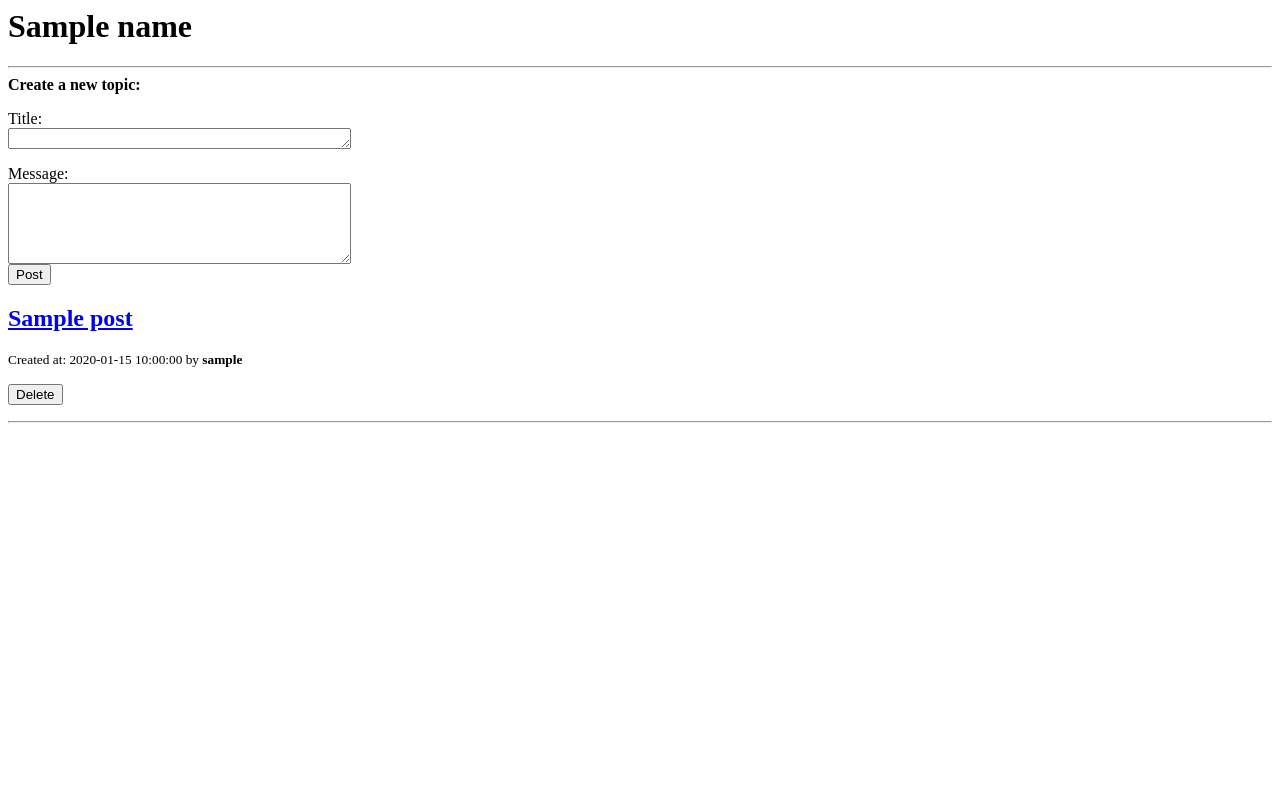
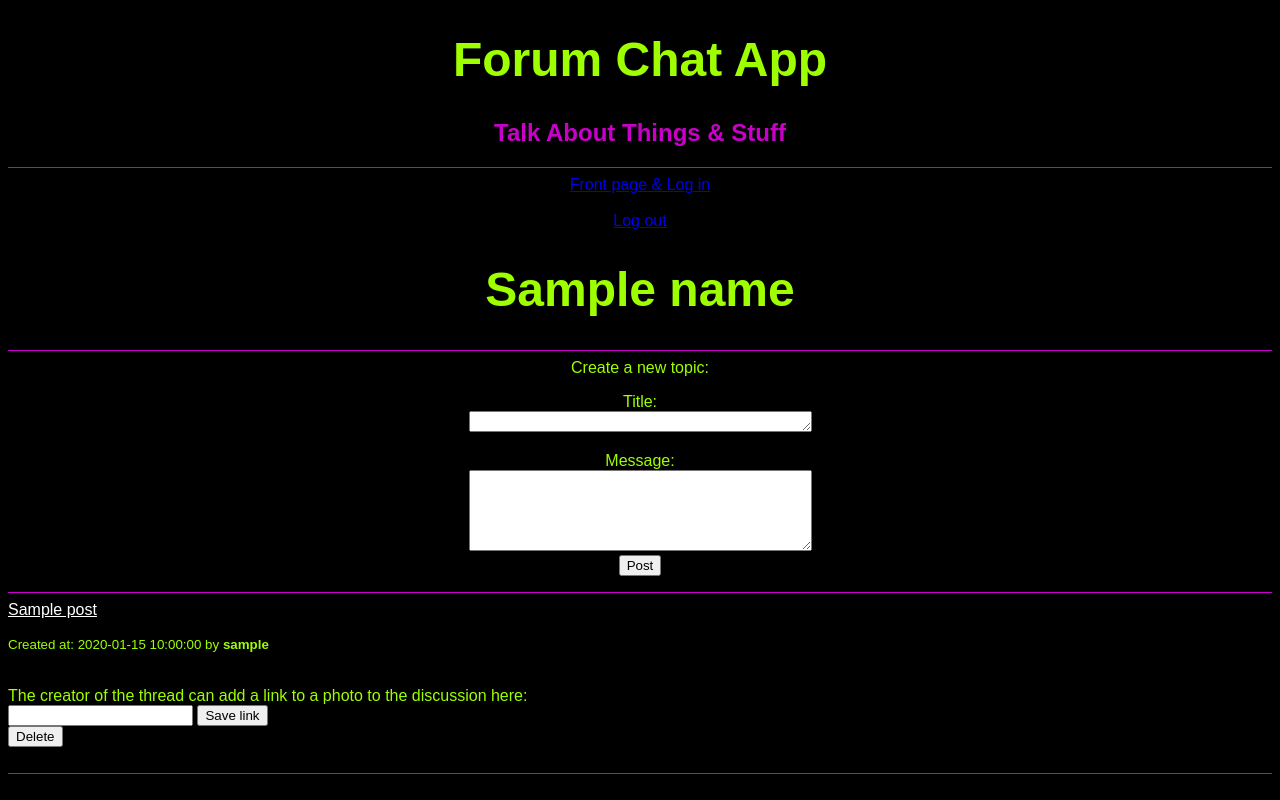
Before and after one commit to lujada/forum-chat-app, a Flask app: template templates/Areas.html in a window 1280 px wide. Run offline with Flask 2, Linux system fonts and the light colour scheme; the visitor is signed in with stand-in values (Sample User, id 1); the template is opened without the code that fills it: most values are stand-ins (such as "Sample title", 1, 10 or a date in 2020).

Commit message:
Added css styling, added layout file, Create user checks that the new username is unique. fixed some other bugs and polished the layout a bit.

```diff
--- a/app.py
+++ b/app.py
@@ -5,7 +5,9 @@ from flask import Flask
 from flask import redirect, render_template, request, session
 from flask_sqlalchemy import SQLAlchemy
 from os import getenv
+from sqlalchemy import null
 from werkzeug.security import check_password_hash, generate_password_hash
+import secrets
 
 app = Flask(__name__)
 app.config["SQLALCHEMY_TRACK_MODIFICATIONS"] = False
@@ -40,13 +42,23 @@ def login():
         else:
             session["username"] = username
             session["userid"] = user.id
+            print(type(session["userid"]), 'useridtype')
+            print(session["userid"], 'id login')
             session["admin"] = user.admin
             session["login_message"] = " "
+            session["csrf_token"] = secrets.token_hex(16)
             return redirect("/")
 
 @app.route("/createuser", methods=["POST"])
 def create_user():
     username = request.form["username"]
+    sql = "SELECT username from users WHERE username=:username"
+    result = db.session.execute(sql, {"username":username})
+    unique = result.fetchall()
+    if unique != []:
+        session["login_message"] = "The username is already taken!"
+        return redirect("/")
+
     password = request.form["password"]
     admin = request.form["admin"]
     hash_value = generate_password_hash(password)
@@ -57,7 +69,10 @@ def create_user():
     session["login_message"] = " "
     session["username"] = username
     session["userid"] = user_id
-    session["admin"] = admin
+    print(type(session["userid"]), 'userid')
+    print(session["userid"], 'id create')
+    session["admin"] = bool(admin)
+    session["csrf_token"] = secrets.token_hex(16)
     return redirect("/")
 
 @app.route("/logout")
@@ -66,6 +81,7 @@ def logout():
     del session["userid"]
     del session["admin"]
     session["login_message"] = " "
+    session["csrf_token"] = ""
     return redirect("/")
 
 @app.route("/newuser")
@@ -92,13 +108,23 @@ def topic(id):
     sql = "SELECT title, id FROM posts WHERE id=:id"
     result = db.session.execute(sql, {"id":id})
     title = result.fetchone()
-    return render_template("Messages.html", messages=messages, title=title)
+
+    sql = "SELECT link FROM photos WHERE topic_id=:id"
+    result = db.session.execute(sql, {"id":id})
+    image = result.fetchone()
+    return render_template("Messages.html", messages=messages, title=title, image=image)
 
 
 @app.route("/new_post", methods=["POST"])
 def new_post():
+    if session["csrf_token"] != request.form["csrf_token"]:
+        return render_template("error.html", error="An error occurred")
     title = request.form["title"]
+    if len(title) > 50:
+        return render_template("error.html", error="The title should not exceed 50 characters")
     content = request.form["content"]
+    if len(content) > 5000:
+        return render_template("error.html", error="Your message is too long! (max 5000 characters)")
     name = request.form["name"]
     sql = "SELECT id FROM areas WHERE area=:name"
     result = db.session.execute(sql, {"name":name})
@@ -114,10 +140,12 @@ def new_post():
     db.session.execute(sql, {"post_id":returned_id, "content":content, "user_id":user_id})
     db.session.commit()
 
-    return redirect(f"/{name}")
+    return redirect(f"/area/{area_id}")
 
 @app.route("/<string:name>/reply", methods=["POST"])
 def reply(name:str):
+    if session["csrf_token"] != request.form["csrf_token"]:
+        return render_template("error.html", error="An error occurred")
     post_id = request.form["id"]
     content = request.form["content"]
     user_id = session["userid"]
@@ -155,9 +183,21 @@ def delete_message(id):
     db.session.commit()
     return redirect("/")
 
+@app.route("/save_image_link", methods=["POST"])
+def add_photo():
+    link = request.form["link"]
+    post_id = request.form["post_id"]
+    sql = "INSERT INTO photos  (link, topic_id) VALUES (:link, :post_id)"
+    db.session.execute(sql, {"link":link, "post_id":post_id})
+    db.session.commit()
+    return redirect("/")
+
+
 
 @app.route("/send", methods=["POST"])
 def send():
+    if session["csrf_token"] != request.form["csrf_token"]:
+        return render_template("error.html", error="An error occurred")
     content = request.form["content"]
     sql = "INSERT INTO messages (content) VALUES (:content)"
     db.session.execute(sql, {"content":content})
@@ -173,3 +213,7 @@ def add_area():
     db.session.execute(sql, {"content": content, "hidden":hidden})
     db.session.commit()
     return redirect("/")
+
+@app.route("/search")
+def search():
+    return render_template("search.html")
--- /dev/null
+++ b/static/style.css
@@ -0,0 +1,61 @@
+body {background-color: #000000;
+    font-family:Arial, Helvetica, sans-serif;
+}
+body {color: #9dff00;}
+
+h1 {
+    text-align: center;
+    font-size: 3em;
+}
+h2 {
+    color: #ca00ca;
+    text-align: center;
+    font-size: 1.5em;
+}
+
+h3 {
+    color: #ca00ca;
+    font-size: 1.5em;
+}
+
+hr {
+    height: 1px;
+    border: none;
+    background-color: #ca00ca;
+
+}
+
+.link {
+    color: white;
+}
+
+.center {
+    text-align: center;
+}
+
+.centerwhite {
+    text-align: center;
+    color: white;
+}
+
+.admin {
+    color: red;
+}
+
+.addelete {
+    color: rgb(89, 0, 255);
+    font-size: 1.5em;
+}
+
+.blue {
+    color: #ca00ca;
+}
+
+.message {
+    font-family: 'Courier New', Courier, monospace;
+}
+
+.newtopic {
+    font-size: 1.2;
+    text-align: center;
+}
--- a/templates/Areas.html
+++ b/templates/Areas.html
@@ -1,11 +1,15 @@
+{% extends "layout.html" %}
+{% block title %}Areas{% endblock %}
+{% block content %}
+
 <h1>{{ name }}</h1>
 <hr>
 
 {% if session.username %}
 
-<b>Create a new topic:</b>
+<div class="newtopic">Create a new topic:</div>
 
-<form action="/new_post" method="POST">
+<form action="/new_post" method="POST" onsubmit="return check(this)" class="center">
     <p>Title: <br>
     <textarea name="title" rows="1" cols="40"></textarea></p>
     <p>Message:<br>
@@ -13,24 +17,66 @@
     <br>
     <input type="hidden" name="name" value="{{ name }}">
     <input type="submit" value="Post"></p>
+    <input type="hidden" name="csrf_token" value="{{ session.csrf_token }}">
     </form>
+<script>
+function check(form) {
+    if (form.title.value.length > 50) {
+        alert("The title should not exceed 50 characters");
+        return false;
+    }
+    if (form.content.value.length > 5000) {
+        alert("Your message is too long! (Max 5000 characters)");
+        return false;
+    }
+    return true;
+}
+</script>
 
 {% else %}
-
-Login to create threads
+<div class="center">
+<a href="/">Login</a> to create threads
+</div>
 
 {% endif %}
 
 {% for post in posts %}
 {% if post.title != None %}
-<h2><a href="/topic/{{ post.id }}">{{ post.title }}</a></h2>
+<hr>
+<a href="/topic/{{ post.id }}" class="link">{{ post.title }}</a>
 <p><small>Created at: {{ post.created.strftime("%Y-%m-%d %H:%M:%S") }} by <b>{{ post.username }}</b></small>
 </p>
-{% endif %}
+
+{% if session.admin == False %}
 {% if session.userid == post.user_id %}
 <form action="/delete/post/{{ post.id }}">
     <input type="submit" value="Delete">
+    <input type="hidden" name="csrf_token" value="{{ session.csrf_token }}">
+</form>
+
+{% endif %}
+{% endif %}
+
+{% if session.userid == post.user_id %}
+<br>
+The creator of the thread can add a link to a photo to the discussion here:
+<form action="/save_image_link" method="POST">
+    <input type="text" name="link">
+    <input type="hidden" name="post_id" value="{{ post.id }}">
+    <input type="submit" value="Save link">
+    <input type="hidden" name="csrf_token" value="{{ session.csrf_token }}">
 </form>
 {% endif %}
+
+{% if session.admin == True %}
+<form action="/delete/post/{{ post.id }}">
+    <input type="submit" value="Delete">
+    <input type="hidden" name="csrf_token" value="{{ session.csrf_token }}">
+</form>
+<br>
+{% endif %}
+{% endif %}
+{% endfor %}
 <hr>
-{% endfor %}
+
+{% endblock %}
--- /dev/null
+++ b/templates/Layout.html
@@ -0,0 +1,14 @@
+<!doctype html>
+<title>Forum Chat App {% block title %}{% endblock %}</title>
+<link rel="stylesheet" type="text/css" href="{{ url_for('static', filename='style.css')}}">
+<h1>Forum Chat App</h1>
+<h2>Talk About Things & Stuff</h2>
+<hr>
+<div class="centerwhite">
+<a href="/">Front page & Log in</a><br>
+{% if session.username %}
+<br>
+<a href="/logout">Log out</a>
+{% endif %}
+</div>
+{% block content %}{% endblock %}
--- a/templates/new.html
+++ /dev/null
@@ -1,6 +0,0 @@
-<form action="/send" method="POST">
-Viesti: <br>
-<textarea name="content" rows="3" cols="40"></textarea>
-<br>
-<input type="submit" value="Lähetä">
-</form>
```
Also changed, not shown: templates/Admins.html (+11 -3 lines), templates/Messages.html (+24 -5 lines), templates/error.html (added, +8 -0 lines), templates/index.html (+16 -16 lines), templates/new_user.html (+8 -2 lines).
